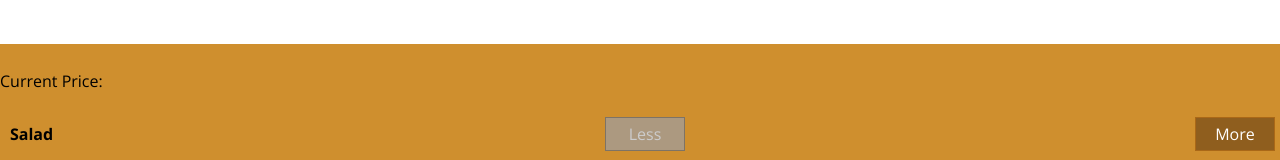
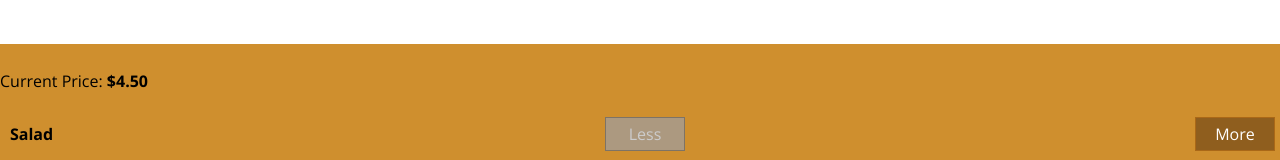
Before and after one commit to davidhartman00/react-hamburger, a React (Create React App) app in the folder react-hamburger/: page / in a window 1280 px wide. Shown: the part 594-754 px from the top of the page. Built offline with nearby package versions, Linux system fonts and the light colour scheme.

Commit message:
added pricing

```diff
--- a/react-hamburger/src/components/Burger/BuildControls/BuildControls.js
+++ b/react-hamburger/src/components/Burger/BuildControls/BuildControls.js
@@ -11,7 +11,9 @@ const controls = [
 ];
 const buildControls = props => (
   <div className={style.BuildControls}>
-    <p>Current Price: {} </p>
+    <p>
+      Current Price: <strong>${props.price.toFixed(2)}</strong>
+    </p>
     {controls.map(ctrl => (
       <BuildControl
         key={ctrl.label}
--- a/react-hamburger/src/containers/BurgerBuilder/BurgerBuilder.js
+++ b/react-hamburger/src/containers/BurgerBuilder/BurgerBuilder.js
@@ -75,7 +75,8 @@ class BurgerBuilder extends Component {
         <BuilderControls
         ingredientAdded = {this.addIngredientHandler}
         ingredientRemoved = {this.removeIngredientHandler}
-        disabled = {disabledInfo}/>
+        disabled = {disabledInfo}
+        price={this.state.totalPrice} />
       </Aux>
     );
   }
```
